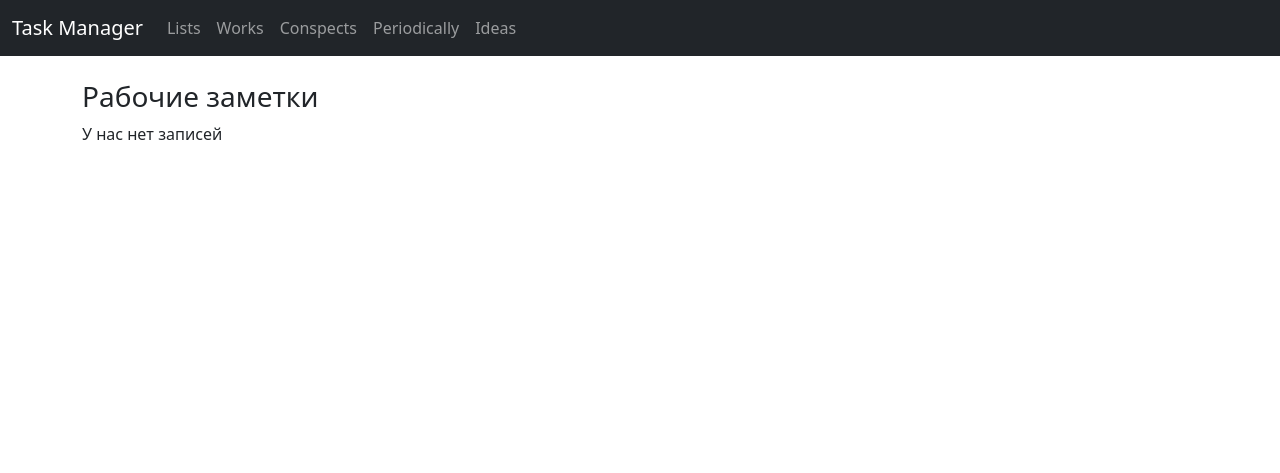
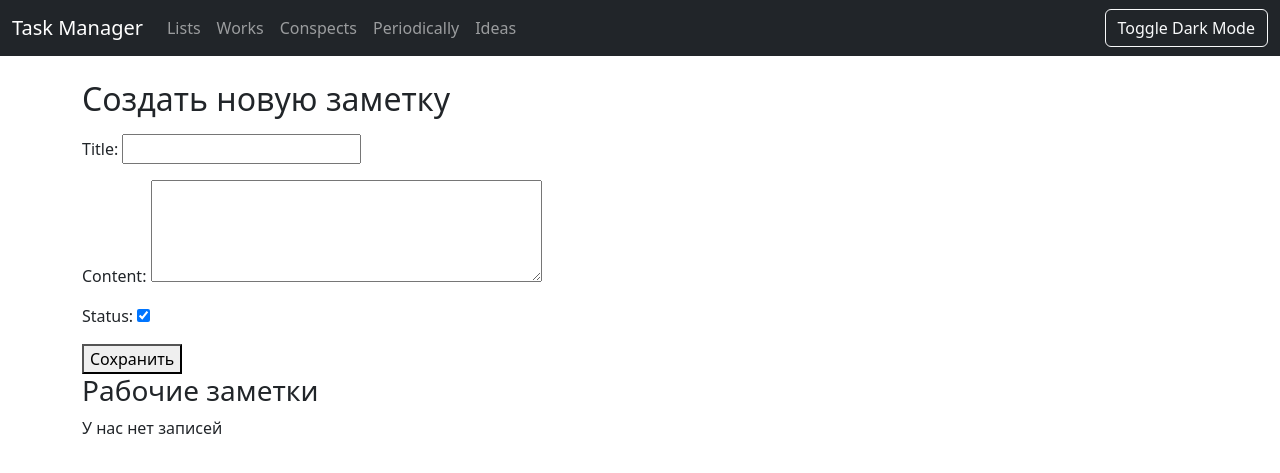
Before and after one commit to Bakachuba/Block, a Django app: page /works in a window 1280 px wide. Shown: the top 473 px of the page. Run offline with Django 5.2, Linux system fonts and the light colour scheme; data that the repository does not hold is empty.

Commit message:
base frontend without gpt

```diff
--- a/notes/blocks/admin.py
+++ b/notes/blocks/admin.py
@@ -1,9 +1,10 @@
 from django.contrib import admin
 
-from blocks.models import Notes, Summary, Periodic, List, Idea
+from blocks.models import Notes, Summary, Periodic, List, Idea, Category
 
 admin.site.register(Notes)
 admin.site.register(Summary)
 admin.site.register(Periodic)
 admin.site.register(List)
 admin.site.register(Idea)
+admin.site.register(Category)
--- /dev/null
+++ b/notes/blocks/forms.py
@@ -0,0 +1,55 @@
+from django import forms
+from .models import Notes, Summary, Periodic, List, Idea, Category
+
+
+class NotesForm(forms.ModelForm):
+    class Meta:
+        model = Notes
+        fields = ['title', 'content', 'status']
+        widgets = {
+            'content': forms.Textarea(attrs={'rows': 4}),
+
+        }
+
+
+class SummaryForm(forms.ModelForm):
+    class Meta:
+        model = Summary
+        fields = ['title', 'content', 'extension', 'explain']
+        widgets = {
+            'content': forms.Textarea(attrs={'rows': 4}),
+            'explain': forms.Textarea(attrs={'rows': 4}),
+        }
+
+
+class PeriodicForm(forms.ModelForm):
+    class Meta:
+        model = Periodic
+        fields = ['content', 'time_period']
+
+
+class ListForm(forms.ModelForm):
+    class Meta:
+        model = List
+        fields = ['title', 'content', 'status', 'group']
+        widgets = {
+            'content': forms.Textarea(attrs={'rows': 4}),
+        }
+
+
+class CategoryForm(forms.ModelForm):
+    class Meta:
+        model = Category
+        fields = ['name']
+        widgets = {
+            'name': forms.TextInput(attrs={'class': 'form-control'}),
+        }
+
+
+class IdeaForm(forms.ModelForm):
+    class Meta:
+        model = Idea
+        fields = ['content', 'status']
+        widgets = {
+            'content': forms.Textarea(attrs={'rows': 4}),
+        }
--- /dev/null
+++ b/notes/blocks/static/css/dark-mode.css
@@ -0,0 +1,50 @@
+/* dark-mode.css */
+body.dark-mode {
+    background-color: #2E2E2E; /* Темный фон */
+    color: #ffffff; /* Светлый текст */
+}
+
+.navbar-dark .navbar-brand,
+.navbar-dark .navbar-nav .nav-link {
+    color: #ffffff; /* Светлый текст в навигационной панели */
+}
+
+.navbar-dark .navbar-toggler-icon {
+    background-color: #ffffff; /* Цвет иконки бургера */
+}
+
+.btn-outline-light {
+    color: #ffffff !important; /* Светлый текст для кнопок */
+    border-color: #ffffff !important; /* Цвет рамки для кнопок */
+    animation: none !important; /* Отключение анимации для кнопок */
+}
+
+.btn-outline-light:hover {
+    color: #000000 !important; /* Темный текст при наведении на кнопку */
+    background-color: #ffffff !important; /* Цвет фона при наведении на кнопку */
+}
+
+/* Добавление тени для контейнера с классом container */
+.container {
+    box-shadow: 0 0 10px rgba(255, 255, 255, 0.2); /* Тень для контейнера */
+}
+
+/* Добавление стиля для заголовков h2 */
+h2 {
+    color: #ffcc00; /* Желтый цвет для заголовков */
+    border-bottom: 2px solid #ffcc00; /* Подчеркивание заголовков */
+}
+
+/* Стилизация фона и текста для кнопки Toggle Dark Mode */
+#toggle-dark-mode {
+    background-color: #ffcc00; /* Желтый фон */
+    color: #000000; /* Темный текст */
+    border: none; /* Удаление границы */
+    padding: 8px 16px; /* Поля вокруг текста */
+    border-radius: 5px; /* Скругление углов */
+}
+
+#toggle-dark-mode:hover {
+    background-color: #ffffff; /* Белый фон при наведении */
+    color: #000000; /* Темный текст при наведении */
+}
--- /dev/null
+++ b/notes/blocks/static/js/dark-mode-toggle.js
@@ -0,0 +1,47 @@
+$(document).ready(function () {
+    // Check if dark mode is enabled in cookies
+    var isDarkMode = getCookie('dark-mode') === 'enabled';
+
+    // Toggle the 'dark-mode' class and enable/disable the styles based on the cookie
+    $('body').toggleClass('dark-mode', isDarkMode);
+    $('#dark-mode-styles').attr('disabled', !isDarkMode);
+
+    // Toggle dark mode on button click
+    $('#toggle-dark-mode').click(function () {
+        // Toggle the 'dark-mode' class on the body
+        $('body').toggleClass('dark-mode');
+
+        // Toggle the 'disabled' attribute on the dark-mode-styles link
+        var isDarkModeEnabled = $('body').hasClass('dark-mode');
+        $('#dark-mode-styles').attr('disabled', !isDarkModeEnabled);
+
+        // Save the dark mode state in a cookie
+        setCookie('dark-mode', isDarkModeEnabled ? 'enabled' : 'disabled', 365);
+
+        // Toggle the visibility of the button
+        $('#toggle-dark-mode').toggleClass('hidden', !isDarkModeEnabled);
+    });
+
+    // Function to set a cookie
+    function setCookie(name, value, days) {
+        var expires = '';
+        if (days) {
+            var date = new Date();
+            date.setTime(date.getTime() + (days * 24 * 60 * 60 * 1000));
+            expires = '; expires=' + date.toUTCString();
+        }
+        document.cookie = name + '=' + value + expires + '; path=/';
+    }
+
+    // Function to get a cookie
+    function getCookie(name) {
+        var nameEQ = name + '=';
+        var ca = document.cookie.split(';');
+        for (var i = 0; i < ca.length; i++) {
+            var c = ca[i];
+            while (c.charAt(0) === ' ') c = c.substring(1, c.length);
+            if (c.indexOf(nameEQ) === 0) return c.substring(nameEQ.length, c.length);
+        }
+        return null;
+    }
+});
--- a/notes/blocks/templates/blocks/base.html
+++ b/notes/blocks/templates/blocks/base.html
@@ -1,11 +1,15 @@
+{% load static %}
+
 <!DOCTYPE html>
 <html lang="en">
 <head>
     <meta charset="UTF-8">
     <title>{% block title %}{% endblock %}</title>
     <link rel="stylesheet" href="https://cdn.jsdelivr.net/npm/bootstrap@5.3.2/dist/css/bootstrap.min.css">
+    <link rel="stylesheet" href="{% static 'css/dark-mode.css' %}" id="dark-mode-styles" disabled>
 </head>
-<body>
+<body class="m-0"> <!-- Добавлен класс m-0 -->
+
     <nav class="navbar navbar-expand-md navbar-dark bg-dark mb-4">
         <div class="container-fluid">
             <a class="navbar-brand" href="{% url 'home' %}">Task Manager</a>
@@ -31,11 +35,18 @@
                         <a class="nav-link" href="{% url 'ideas' %}">Ideas</a>
                     </li>
                 </ul>
+
+                <!-- Перенесенная кнопка -->
+                <button id="toggle-dark-mode" class="btn btn-outline-light ml-auto">Toggle Dark Mode</button>
             </div>
         </div>
     </nav>
+
 <div class="container">
     {% block content %}{% endblock %}
 </div>
+
+<script src="https://code.jquery.com/jquery-3.6.4.min.js"></script>
+<script src="{% static 'js/dark-mode-toggle.js' %}"></script>
 </body>
 </html>
--- a/notes/blocks/templates/blocks/works.html
+++ b/notes/blocks/templates/blocks/works.html
@@ -1,14 +1,27 @@
 {% extends 'blocks/base.html' %}
 
 {% block content %}
-    <h3>Рабочие заметки</h1>
+    <h2>Создать новую заметку</h2>
+    <form method="post" action="{% url 'works' %}" class="mt-3">
+        {% csrf_token %}
+        {{ form.as_p }}
+        <button type="submit">Сохранить</button>
+    </form>
+
+    <h3>Рабочие заметки</h3>
     {% if content.count > 0 %}
     {% for el in content %}
+    {% if el.status == True %}
+
         <div class="alert alert-warning mt-2">
             <h5>{{el.title}}</h5>
-            <h5>{{el.time_create|date:"F d"}}</h5>
+            <p>{{el.time_create|date:"F d"}}</p>
             <p>{{el.content}}</p>
         </div>
+
+
+
+    {% endif %}
     {% endfor %}
     {% else %}
         <p>У нас нет записей</p>
--- a/notes/blocks/views.py
+++ b/notes/blocks/views.py
@@ -1,8 +1,10 @@
-from django.shortcuts import render
+from django.shortcuts import render, redirect
 
 from django.utils import timezone
 from django.db import models
-from blocks.models import Notes, Summary, Periodic, List, Idea
+
+from blocks.forms import NotesForm, SummaryForm, PeriodicForm, ListForm, IdeaForm, CategoryForm
+from blocks.models import Notes, Summary, Periodic, List, Idea, Category
 
 
 def index(request):
@@ -11,12 +13,30 @@ def index(request):
 
 def works(request):
     content = Notes.objects.order_by('-id')
-    return render(request, 'blocks/works.html', {'title': 'Work notes', 'content': content})
+
+    if request.method == 'POST':
+        form = NotesForm(request.POST)
+        if form.is_valid():
+            form.save()
+            return redirect('works')  # Предположим, что у вас есть URL с именем 'works'
+    else:
+        form = NotesForm()
+
+    return render(request, 'blocks/works.html', {'title': 'Work notes', 'content': content, 'form': form})
 
 
 def summary(request):
     text = Summary.objects.order_by('-id')
-    return render(request, 'blocks/conspects.html', {'title': "Book's summary", 'text': text})
+
+    if request.method == 'POST':
+        form = SummaryForm(request.POST)
+        if form.is_valid():
+            form.save()
+            return redirect('summary')  # Предположим, что у вас есть URL с именем 'works'
+    else:
+        form = SummaryForm()
+
+    return render(request, 'blocks/conspects.html', {'title': "Book's summary", 'text': text, 'form': form})
 
 
 def periodic(request):
@@ -24,14 +44,55 @@ def periodic(request):
     period = Periodic.objects.annotate(
         time_difference=models.F('time_create') + models.F('time_period') - current_time).order_by('time_difference')
 
-    return render(request, 'blocks/periodics.html', {'title': "Periodic tasks", 'period': period})
+    if request.method == 'POST':
+        form = PeriodicForm(request.POST)
+        if form.is_valid():
+            form.save()
+            return redirect('periodic')  # Предположим, что у вас есть URL с именем 'works'
+    else:
+        form = PeriodicForm()
+
+    return render(request, 'blocks/periodics.html', {'title': "Periodic tasks", 'period': period, 'form': form})
 
 
 def list_view(request):
-    lists = List.objects.order_by('-id')
-    return render(request, 'blocks/lists.html', {'title': "Lists", 'lists': lists})
+    lists = List.objects.order_by('group')
 
+    if request.method == 'POST':
+        form = ListForm(request.POST)
+        if form.is_valid():
+            form.save()
+            return redirect('lists')  # Предположим, что у вас есть URL с именем 'works'
+    else:
+        form = ListForm()
+
+    return render(request, 'blocks/lists.html', {'title': "Lists", 'lists': lists, 'form': form})
+
+
+def cat(request):
+    cat = Category.objects.order_by('id')
+
+    if request.method == 'POST':
+        form = CategoryForm(request.POST)
+        if form.is_valid():
+            form.save()
+            return redirect('lists')  # Assuming you have a URL named 'lists'
+    else:
+        form = CategoryForm()
+
+    second_form = CategoryForm()
+
+    return render(request, 'blocks/lists.html', {'form': form, 'second_form': second_form, 'cat': cat})
 
 def idea(request):
     ideas = Idea.objects.order_by('id')
-    return render(request, 'blocks/ideas.html', {'title': 'Ideas', 'ideas': ideas})
+
+    if request.method == 'POST':
+        form = IdeaForm(request.POST)
+        if form.is_valid():
+            form.save()
+            return redirect('ideas')  # Предположим, что у вас есть URL с именем 'works'
+    else:
+        form = IdeaForm()
+
+    return render(request, 'blocks/ideas.html', {'title': 'Ideas', 'ideas': ideas, 'form': form})
--- a/notes/notes/settings.py
+++ b/notes/notes/settings.py
@@ -9,7 +9,7 @@ https://docs.djangoproject.com/en/5.0/topics/settings/
 For the full list of settings and their values, see
 https://docs.djangoproject.com/en/5.0/ref/settings/
 """
-
+import os.path
 from pathlib import Path
 
 # Build paths inside the project like this: BASE_DIR / 'subdir'.
@@ -119,6 +119,10 @@ USE_TZ = True
 
 STATIC_URL = 'static/'
 
+STATICFILES_DIRS = [
+    os.path.join(BASE_DIR, 'static'),
+]
+
 # Default primary key field type
 # https://docs.djangoproject.com/en/5.0/ref/settings/#default-auto-field
 
```
Also changed, not shown: notes/blocks/models.py (+65 -14 lines), notes/blocks/templates/blocks/conspects.html (+10 -2 lines), notes/blocks/templates/blocks/ideas.html (+11 -1 lines), notes/blocks/templates/blocks/lists.html (+27 -10 lines), notes/blocks/templates/blocks/periodics.html (+10 -2 lines), notes/blocks/migrations/0001_initial.py (added), notes/blocks/migrations/0002_periodic.py (added), notes/blocks/migrations/0003_category_list.py (added), notes/blocks/migrations/0005_alter_idea_options_alter_list_options_and_more.py (added), notes/blocks/migrations/0006_alter_category_options_alter_periodic_options_and_more.py (added). Lines whose indentation alone changed are shown as unchanged.
